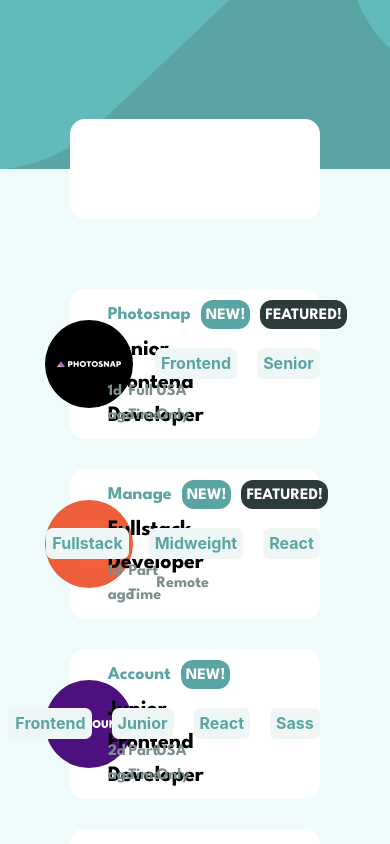
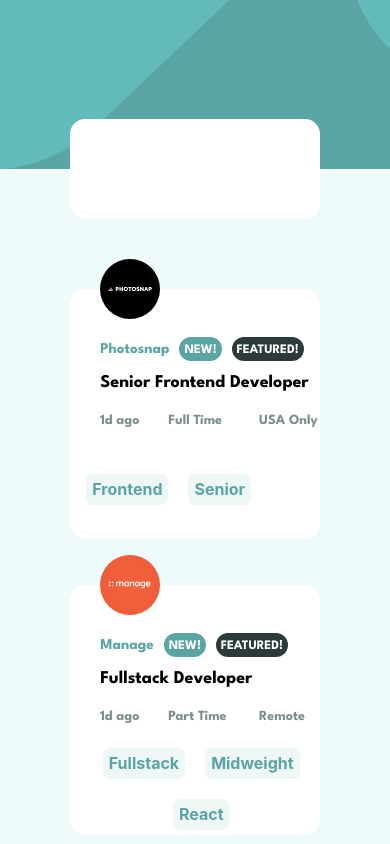
Before and after one commit to PiotrO9/frontend-mentor-job-listings, a React (Vite) app: page / in a window 390 px wide. Built offline with nearby package versions, Linux system fonts and the light colour scheme.

Commit message:
Add mobile styles

```diff
--- a/src/assets/Styles/variables.scss
+++ b/src/assets/Styles/variables.scss
@@ -4,4 +4,7 @@ $LightGrayishCyanFilterTablets: hsl(180, 31%, 95%);
 $DarkGrayishCyan: hsl(180, 8%, 52%);
 $VeryDarkGrayishCyan: hsl(180, 14%, 20%);
 
+$MediumResolution: 1150px;
+$MobileResolution: 800px;
+
 @import url("https://fonts.googleapis.com/css2?family=League+Spartan:wght@400;700&display=swap");
--- a/src/components/Filter.scss
+++ b/src/components/Filter.scss
@@ -27,13 +27,15 @@
         width: 100%;
         height: 300%;
         text-align: center;
+        background-color: $DesaturatedDarkCyan;
+        color: white;
+        border-top-right-radius: 6px;
+        border-bottom-right-radius: 6px;
 
         &:hover {
             background-color: black;
             color: white;
             padding-top: 6px;
-            border-top-right-radius: 6px;
-            border-bottom-right-radius: 6px;
             cursor: pointer;
         }
     }
--- a/src/components/JobOffer.scss
+++ b/src/components/JobOffer.scss
@@ -7,6 +7,12 @@
     flex-direction: row;
     background-color: white;
     border-radius: 15px;
+
+    @media (max-width: $MobileResolution) {
+        flex-direction: column;
+        height: 250px;
+        margin-bottom: 1rem;
+    }
 
     &:nth-of-type(1) {
         margin-top: 20px;
@@ -22,6 +28,10 @@
             margin-bottom: auto;
             border-top-left-radius: 15px;
             border-bottom-left-radius: 15px;
+
+            @media (max-width: $MobileResolution) {
+                all:unset;
+            }
         }
 
         .TitleText {
@@ -37,8 +47,23 @@
         align-items: center;
         justify-content: center;
 
+        @media (max-width: $MobileResolution) {
+            position: relative;
+        }
+
         img {
             width: max-content;
+            max-width: 90px;
+
+            @media (max-width: $MobileResolution) {
+                position: absolute;
+                left: 30px;
+                width: 60px;
+            }
+
+            @media (max-width: $MediumResolution) {
+                max-width: 70px;
+            }
         }
     }
 
@@ -51,6 +76,13 @@
         font-weight: 700;
         font-family: 'League Spartan';
 
+        @media (max-width: $MobileResolution) {
+            margin-top: 40px;
+            margin-left: 30px;
+            width: 100%;
+        }
+
+
         &--heading {
             max-height: 40px;
             display: flex;
@@ -61,12 +93,20 @@
             font-size: 18px;
             color: $DesaturatedDarkCyan;
 
+            @media (max-width: $MediumResolution) {
+                font-size: 15px;
+            }
+
             div {
                 text-transform: uppercase;
                 color: white;
                 border-radius: 12px;
                 padding: 4px 5px 1px 5px;
                 font-size: 16px;
+
+                @media (max-width: $MediumResolution) {
+                    font-size: 13px;
+                }
 
                 &:nth-of-type(1) {
                     background-color: $DesaturatedDarkCyan;
@@ -80,8 +120,12 @@
 
         &--title {
             font-size: 22px;
-            max-height: 30px;
+            max-height: 34px;
             color: black;
+
+            @media (max-width: $MediumResolution) {
+                font-size: 18px;
+            }
 
             p {
                 margin: 0;
@@ -91,17 +135,25 @@
         }
 
         &--details {
-            width: 70%;
+            width: 100%;
             display: flex;
             flex-direction: row;
             justify-content: space-evenly;
             align-items: center;
             color: $DarkGrayishCyan;
 
+            @media (max-width: $MediumResolution) {
+                justify-content: space-around;
+            }
+
             p {
                 width: 40%;
                 text-align: start;
                 margin-bottom: 5px;
+
+                @media (max-width: $MediumResolution) {
+                    font-size: 14px;
+                }
 
                 &:nth-of-type(1) {
                     width: 30%;
@@ -116,14 +168,25 @@
         justify-content: end;
         margin-right: 2rem;
 
+        @media (max-width: $MobileResolution) {
+            width: 100%;
+            max-width: 230px;
+            justify-content: start;
+            margin-left: 1rem;
+            margin-top: 1rem;
+            flex-wrap: wrap;
+            height: 30%;
+        }
+
         &--tools {
             width: max-content;
             height: 100%;
             display: flex;
             flex-direction: row;
-            justify-content: end;
+            justify-content: center;
             align-items: center;
             gap: 20px;
+            flex-wrap: wrap;
 
             div {
                 color: $DesaturatedDarkCyan;
```
